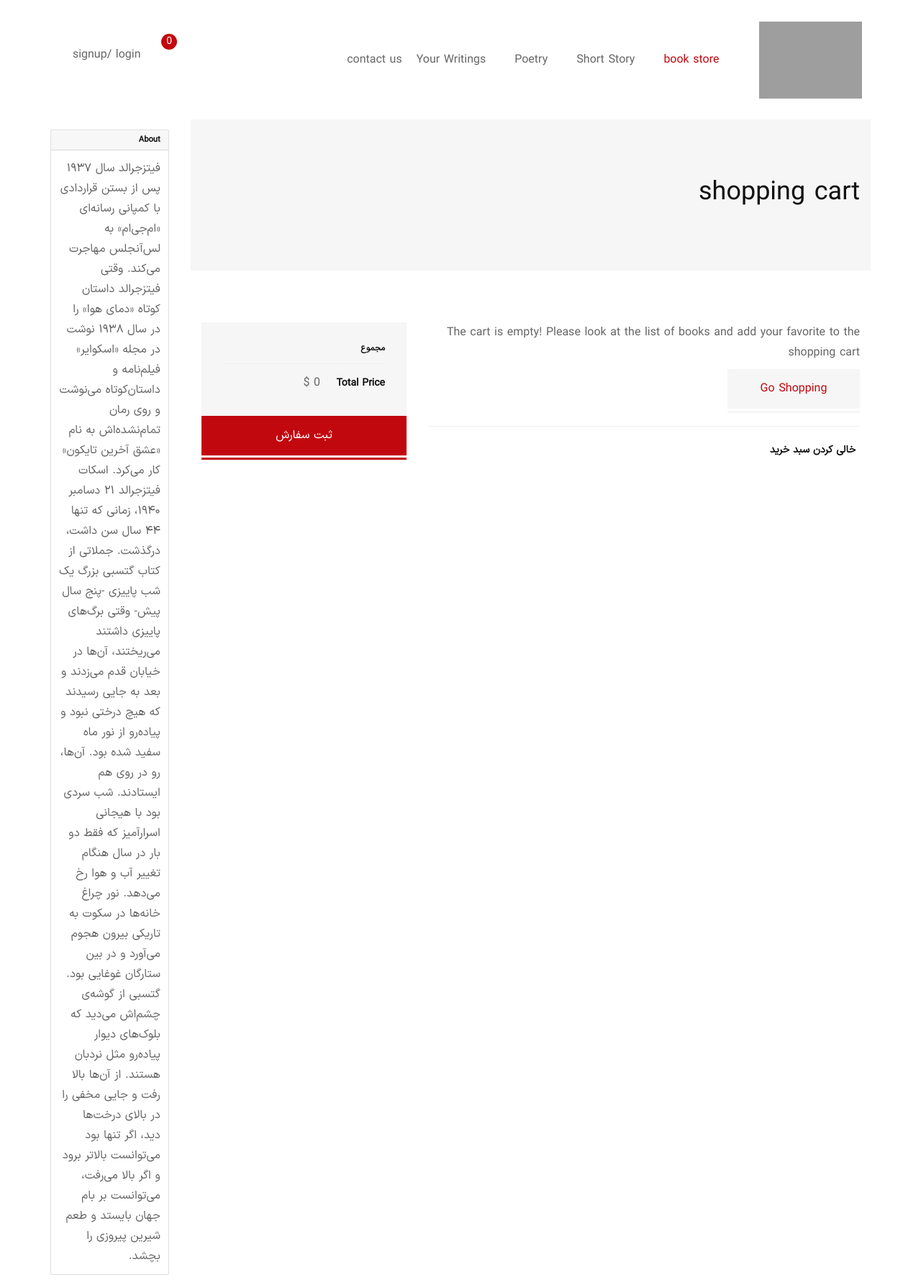
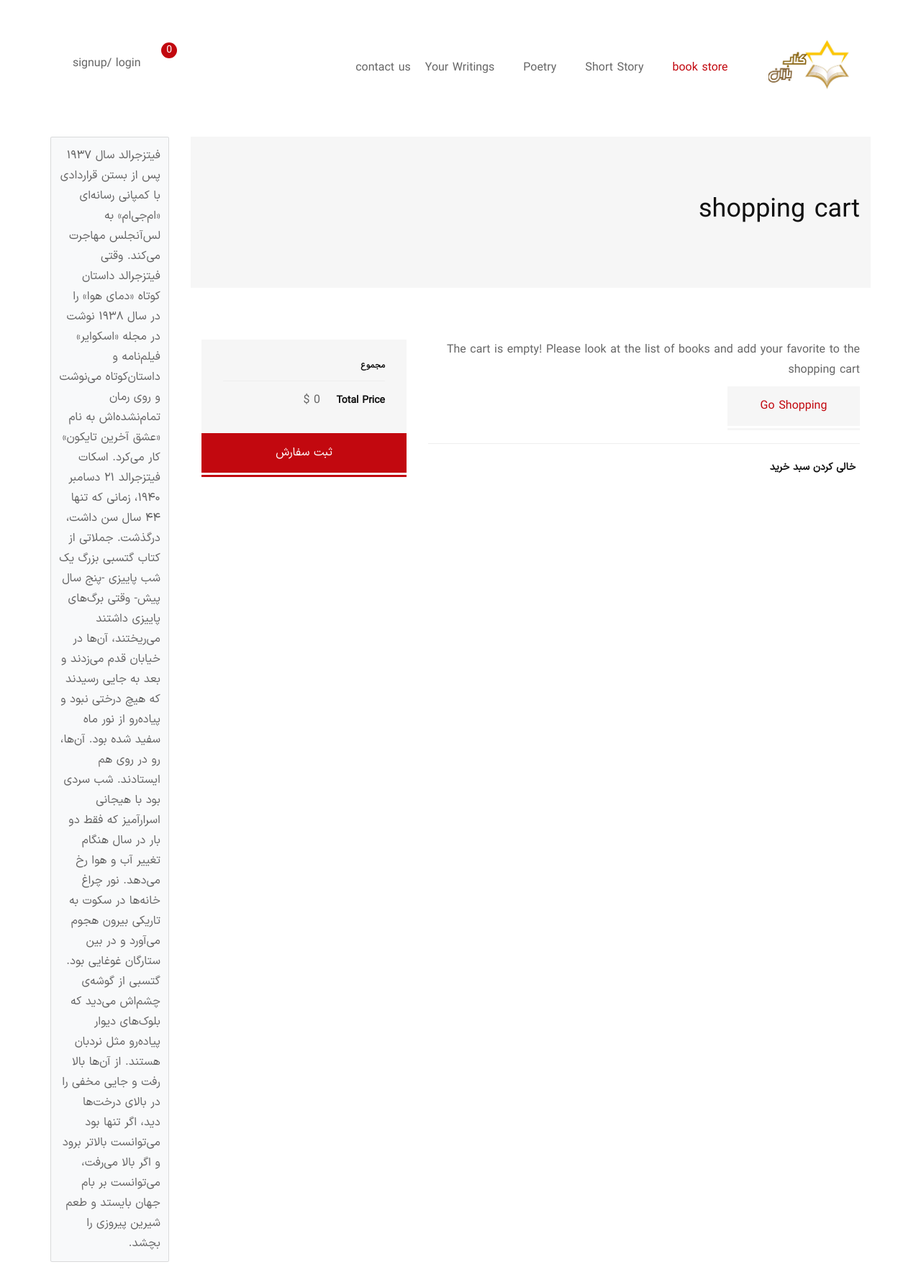
Before and after one commit to fatemeparand/ketabbaz, a Django app: page /cart/ in a window 1280 px wide. Shown: the whole page at 72% size. After the commit the page ends 1754 px from the top, so only its background shows below. Run offline with Django 4.2, Linux system fonts and the light colour scheme; some libraries are stand-ins or nearby versions; some web fonts are replaced; grey boxes are pictures that could not be loaded.

Commit message:
fixed the problem of the detail card, which does not read the first item

```diff
--- a/template/_base.html
+++ b/template/_base.html
@@ -43,13 +43,13 @@
         <div class="header-inner fixed-header">
             <div class="container">
                 <div class="row align-items-center">
-                    <div class="col-xl-9 col-lg-8 col-5 col-xs-0 col-none col-sm-block p-0">
+                    <div class="col-xl-9 col-lg-10 col-5 col-xs-0 col-none col-sm-block p-0">
                         <nav class="main-navigation">
                             <div class="site-branding">
                                 <a href="{% url 'pages:home' %}" class="logo">
                                     <figure class="logo--normal d-none d-sm-block">
-                                        <img class="px-5" src="{% static 'img/ketab_logo.png' %}"
-                                             style="max-height: 150px; margin-bottom: -15px;" alt="Logo">
+                                        <img class="px-5" src="{% static 'img/Newlogo2.png' %}"
+                                             style="max-height: 180px; margin-bottom: -15px;" alt="Logo">
                                     </figure>
                                 </a>
                             </div>
@@ -163,10 +163,10 @@
                 {% endblock %}
 
             </div>
-            <div class="col-2">
+            <div class="col-2 ">
 
-                <div class="card my-4">
-                    <h5 class="card-header">About</h5>
+                <div class="card bg-light">
+{#                    <h5 class="card-header">About</h5>#}
                     <div class="card-body">
                         <p>
                             فیتزجرالد سال ۱۹۳۷ پس از بستن قراردادی با کمپانی رسانه‌ای «ام‌جی‌ام» به لس‌آنجلس مهاجرت
--- a/template/book/book_list.html
+++ b/template/book/book_list.html
@@ -7,7 +7,7 @@
 
 
 {% block content %}
-<div class="main-content-wrapper container-fluid">
+<div class="main-content-wrapper container-fluid bg-light">
     <div class="shop-page-wrapper shop-fullwidth">
         <div class="container">
             <div class="row mb--50">
@@ -26,10 +26,10 @@
         </div>
         <div class="shop-products">
             <div class="row">
-                <div class="col-10">
+                <div class="col-12">
                     <div class="tab-content" id="product-tab-content">
                         <div class="tab-pane fade show active" id="nav-all">
-                            <div class="row xxl-block-grid-6 grid-space-20">
+                            <div class="row xxl-block-grid-8 grid-space-50">
                                 {% for book in books %}
                                 <div class="col-xl-3 col-md-4 col-sm-6 mb--50">
                                     <div class="ShoppingYar-product">
--- a/template/cart/cart_detail.html
+++ b/template/cart/cart_detail.html
@@ -27,7 +27,6 @@
             <div class="container">
                 <div class="row">
                     <div class="col-lg-8 mb-md--50">
-                        <form class="cart-form" action="#">
                             <div class="row no-gutters">
                                 <div class="col-12">
                                  {% if cart %}
@@ -108,7 +107,7 @@
                                     <button type="submit" class="cart-form__btn">خالی کردن سبد خرید</button>
                                 </div>
                             </div>
-                        </form>
+
                     </div>
                     <div class="col-lg-4">
                         <div class="cart-collaterals">
```
Also changed, not shown: media/book_cover/tarahialgoritm_cover.png (added), static/img/Newlogo.png (added), static/img/Newlogo2.png (added), static/img/book1.png (deleted), static/img/book2.png (deleted).
